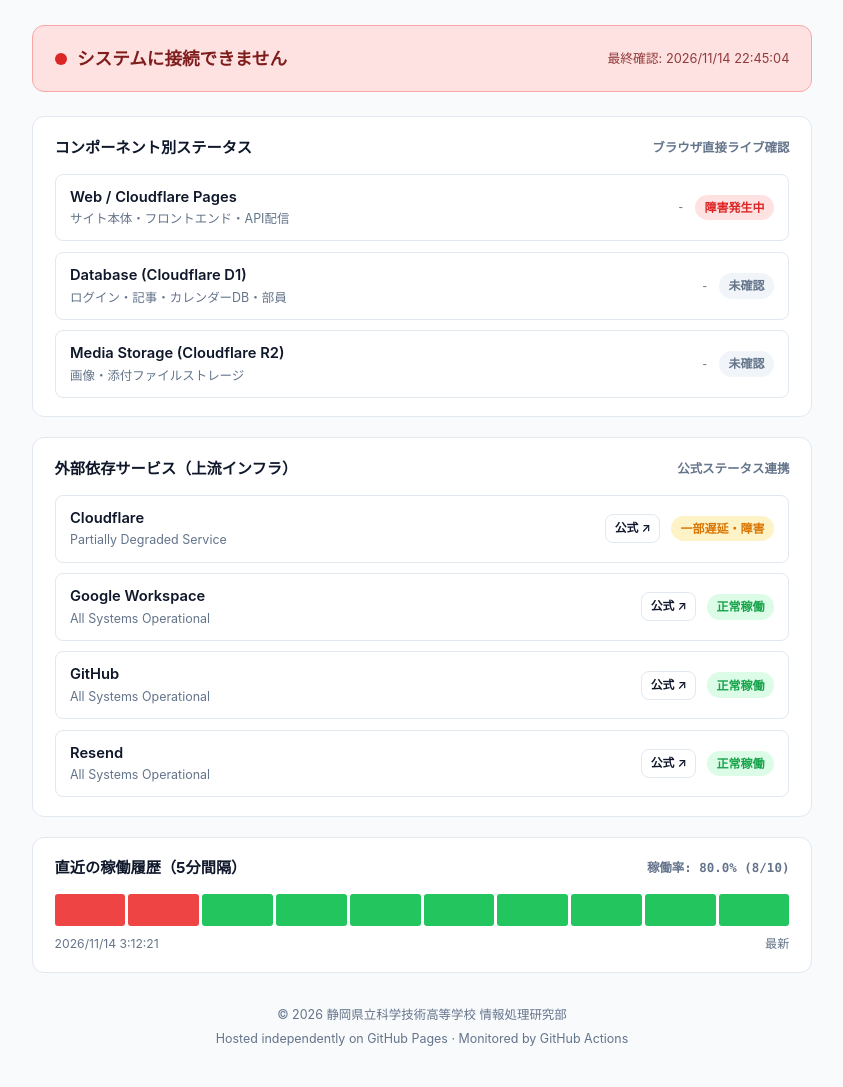
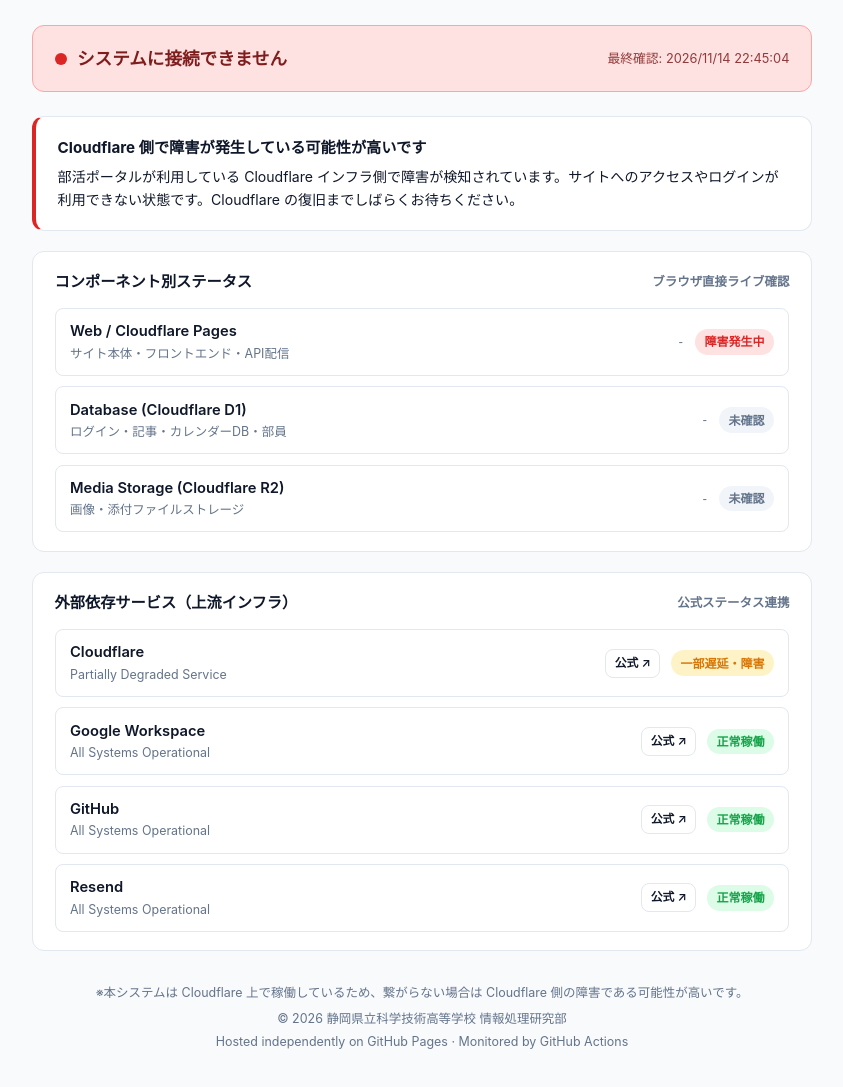
Before and after one commit to kagiko-joken/websystem-status, a plain HTML site: page index.html in a window 1280 px wide. Shown: the part 95-1182 px from the top of the page, without its empty margins (218-1061 px from the left). Drawn offline with Linux system fonts and the light colour scheme; no server answers.

Commit message:
Remove history graph and add incident diagnostic guide

```diff
--- a/index.html
+++ b/index.html
@@ -227,6 +227,13 @@
       <div id="overall-meta" class="banner-meta">-</div>
     </div>
 
+    <div id="incident-guide" class="card" style="display:none; border-left:4px solid var(--warn);">
+      <h2 class="card-title" style="margin-bottom:0.4rem;">
+        <span id="incident-guide-title">状況の説明</span>
+      </h2>
+      <p id="incident-guide-body" style="margin:0; font-size:0.88rem; color:var(--text);"></p>
+    </div>
+
     <section class="card">
       <h2 class="card-title">
         <span>コンポーネント別ステータス</span>
@@ -315,21 +322,10 @@
       </div>
     </section>
 
-    <section class="card">
-      <h2 class="card-title">
-        <span>直近の稼働履歴（5分間隔）</span>
-        <span id="uptime-rate" class="latency">稼働率: -</span>
-      </h2>
-      <div id="uptime-bars" class="uptime-bars" aria-label="稼働履歴バー"></div>
-      <div class="uptime-footer">
-        <span id="history-oldest">-</span>
-        <span>最新</span>
-      </div>
-    </section>
-
     <footer>
-      <div>© 2026 静岡県立科学技術高等学校 情報処理研究部</div>
-      <div style="margin-top:0.25rem;">Hosted independently on GitHub Pages · Monitored by GitHub Actions</div>
+      <div>※本システムは Cloudflare 上で稼働しているため、繋がらない場合は Cloudflare 側の障害である可能性が高いです。</div>
+      <div style="margin-top:0.35rem;">© 2026 静岡県立科学技術高等学校 情報処理研究部</div>
+      <div style="margin-top:0.2rem;">Hosted independently on GitHub Pages · Monitored by GitHub Actions</div>
     </footer>
   </div>
 
@@ -362,7 +358,84 @@
       }
     }
 
+    let latestCurrent = null;
+    let latestExternal = null;
+
+    function updateIncidentGuide() {
+      const guide = document.getElementById('incident-guide');
+      const titleEl = document.getElementById('incident-guide-title');
+      const bodyEl = document.getElementById('incident-guide-body');
+      if (!guide || !titleEl || !bodyEl) return;
+
+      const cur = latestCurrent || {};
+      const ext = latestExternal || {};
+      const svcs = cur.services || {};
+      const cfDown = ext.cloudflare && ext.cloudflare.status && ext.cloudflare.status !== 'operational' && ext.cloudflare.status !== 'unknown';
+
+      const issues = [];
+      if (cur.status === 'down' || svcs.web?.status === 'down') {
+        issues.push({
+          level: 'down',
+          title: cfDown ? 'Cloudflare 側で障害が発生している可能性が高いです' : 'ポータル本体（dash.joken.jp）に接続できません',
+          body: cfDown
+            ? '部活ポータルが利用している Cloudflare インフラ側で障害が検知されています。サイトへのアクセスやログインが利用できない状態です。Cloudflare の復旧までしばらくお待ちください。'
+            : 'Webサーバー（Cloudflare Pages）から応答がありません。Cloudflare 側の障害、またはメンテナンス中の可能性があります。下の「Cloudflare 公式」もあわせてご確認ください。'
+        });
+      } else if (svcs.d1?.status === 'down' && svcs.r2?.status === 'down') {
+        issues.push({
+          level: 'down',
+          title: 'データベース（D1）とストレージ（R2）で障害が発生しています',
+          body: 'Cloudflare 側のデータベース・ストレージ障害により、ログイン・記事の閲覧や投稿・画像の表示が利用できない状態です。復旧までお待ちください。'
+        });
+      } else if (svcs.d1?.status === 'down') {
+        issues.push({
+          level: 'down',
+          title: 'データベース（Cloudflare D1）に接続できません',
+          body: 'ログイン・ナレッジ記事・カレンダー・部員データの読み書きが停止しています。Cloudflare D1 側の障害の可能性が高いです。'
+        });
+      } else if (svcs.r2?.status === 'down') {
+        issues.push({
+          level: 'degraded',
+          title: '画像ストレージ（Cloudflare R2）で障害が発生しています',
+          body: 'サイトへのログインや文字の閲覧は可能ですが、記事内の画像表示や新しい画像のアップロードができない状態です。'
+        });
+      } else if (cfDown) {
+        issues.push({
+          level: 'degraded',
+          title: 'Cloudflare 側で一部障害・遅延が報告されています',
+          body: '現在ポータル自体は応答していますが、Cloudflare 側の障害により一部で読み込みが遅くなったり繋がりにくくなる場合があります。'
+        });
+      }
+
+      const extNotes = [];
+      if (ext.google_workspace?.status && ext.google_workspace.status !== 'operational' && ext.google_workspace.status !== 'unknown') {
+        extNotes.push('Google Workspace（カレンダー自動同期に影響が出る場合があります）');
+      }
+      if (ext.resend?.status && ext.resend.status !== 'operational' && ext.resend.status !== 'unknown') {
+        extNotes.push('Resend（部員招待メールの送信に影響が出る場合があります）');
+      }
+      if (ext.github?.status && ext.github.status !== 'operational' && ext.github.status !== 'unknown') {
+        extNotes.push('GitHub（ステータス更新・デプロイに影響が出る場合があります）');
+      }
+
+      if (issues.length > 0) {
+        const top = issues[0];
+        guide.style.display = 'block';
+        guide.style.borderLeftColor = top.level === 'down' ? 'var(--down)' : 'var(--warn)';
+        titleEl.textContent = top.title;
+        bodyEl.textContent = top.body + (extNotes.length ? `（※併せて ${extNotes.join(' / ')} でも異常が報告されています）` : '');
+      } else if (extNotes.length > 0) {
+        guide.style.display = 'block';
+        guide.style.borderLeftColor = 'var(--warn)';
+        titleEl.textContent = '一部の外部連携サービスで異常が検知されています';
+        bodyEl.textContent = `ポータル本体は稼働中ですが、以下の外部サービスで障害が発生しています: ${extNotes.join(' / ')}`;
+      } else {
+        guide.style.display = 'none';
+      }
+    }
+
     function renderCurrent(current, updatedAt, sourceLabel) {
+      latestCurrent = current;
       const status = current?.status || 'unknown';
       const banner = document.getElementById('overall-banner');
       applyStatusClass(banner, status);
@@ -380,42 +453,11 @@
         pill.textContent = STATUS_LABELS[st] || '未確認';
         lat.textContent = typeof svc.latency_ms === 'number' ? `${svc.latency_ms} ms` : '-';
       });
-    }
-
-    function renderHistory(history) {
-      const barsEl = document.getElementById('uptime-bars');
-      const rateEl = document.getElementById('uptime-rate');
-      const oldestEl = document.getElementById('history-oldest');
-      const list = Array.isArray(history) ? history.slice(-60) : [];
-
-      if (list.length === 0) {
-        barsEl.innerHTML = '';
-        for (let i = 0; i < 40; i++) {
-          const div = document.createElement('div');
-          div.className = 'uptime-bar';
-          barsEl.appendChild(div);
-        }
-        rateEl.textContent = '稼働率: -';
-        oldestEl.textContent = '履歴データなし';
-        return;
-      }
-
-      const okCount = list.filter(item => item.status === 'operational').length;
-      const rate = ((okCount / list.length) * 100).toFixed(1);
-      rateEl.textContent = `稼働率: ${rate}% (${okCount}/${list.length})`;
-      oldestEl.textContent = formatJst(list[0].checked_at);
-
-      barsEl.innerHTML = '';
-      list.forEach(item => {
-        const div = document.createElement('div');
-        div.className = 'uptime-bar' + (item.status ? ` is-${item.status}` : '');
-        const lat = typeof item.latency_ms === 'number' ? ` (${item.latency_ms}ms)` : '';
-        div.title = `${formatJst(item.checked_at)} - ${STATUS_LABELS[item.status] || '不明'}${lat}`;
-        barsEl.appendChild(div);
-      });
+      updateIncidentGuide();
     }
 
     function renderExternal(external) {
+      latestExternal = external || null;
       if (!external) return;
       ['cloudflare', 'google_workspace', 'github', 'resend'].forEach(key => {
         const item = external[key];
@@ -430,6 +472,7 @@
           desc.textContent = item.description;
         }
       });
+      updateIncidentGuide();
     }
 
     async function loadStaticStatus() {
@@ -439,7 +482,6 @@
         const data = await res.json();
         renderCurrent(data.current, data.updated_at, 'GitHub Actions 監視');
         renderExternal(data.external);
-        renderHistory(data.history);
       } catch {
         renderCurrent({ status: 'unknown' }, null, '監視データ取得エラー');
       }
```
